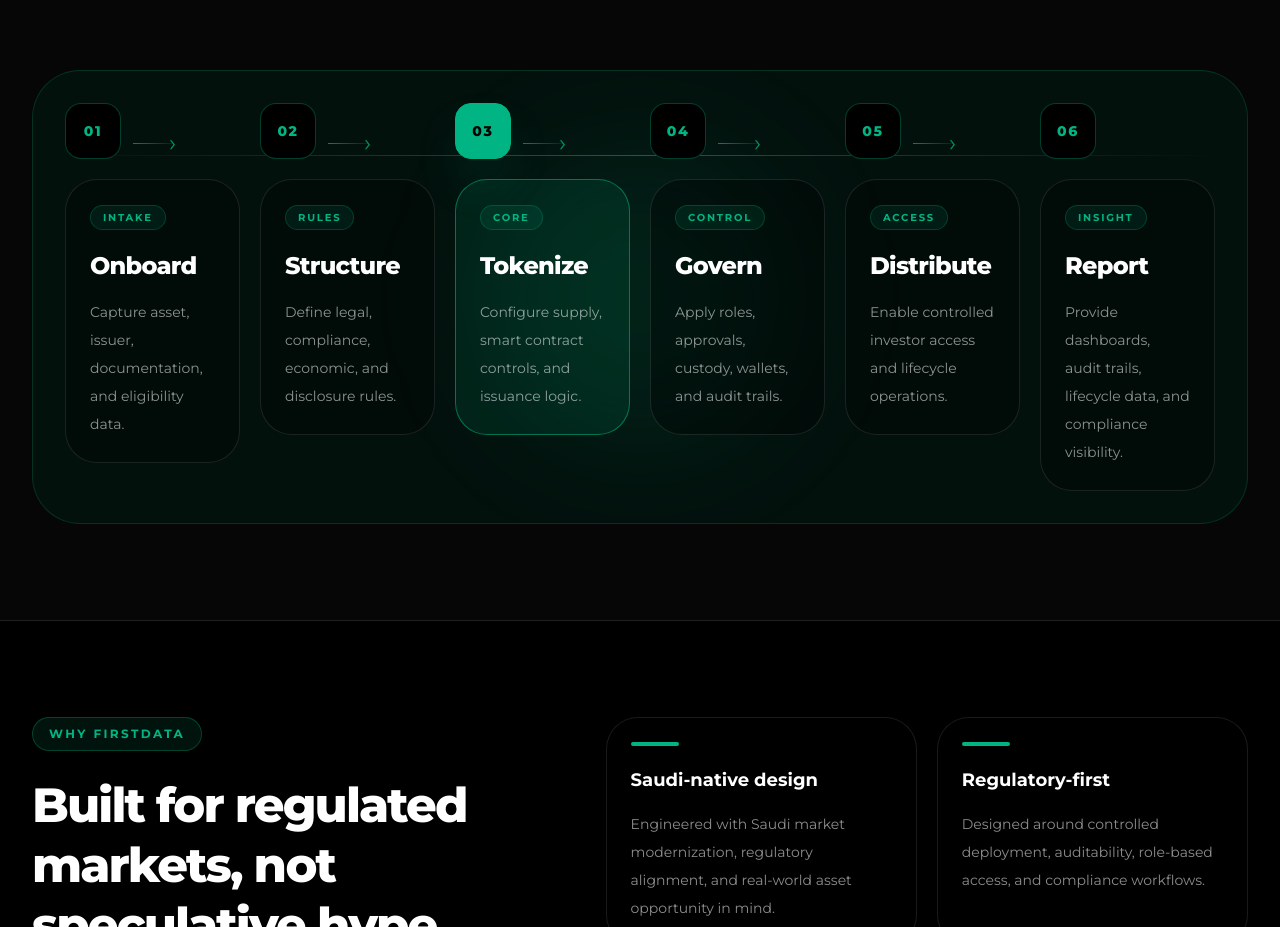
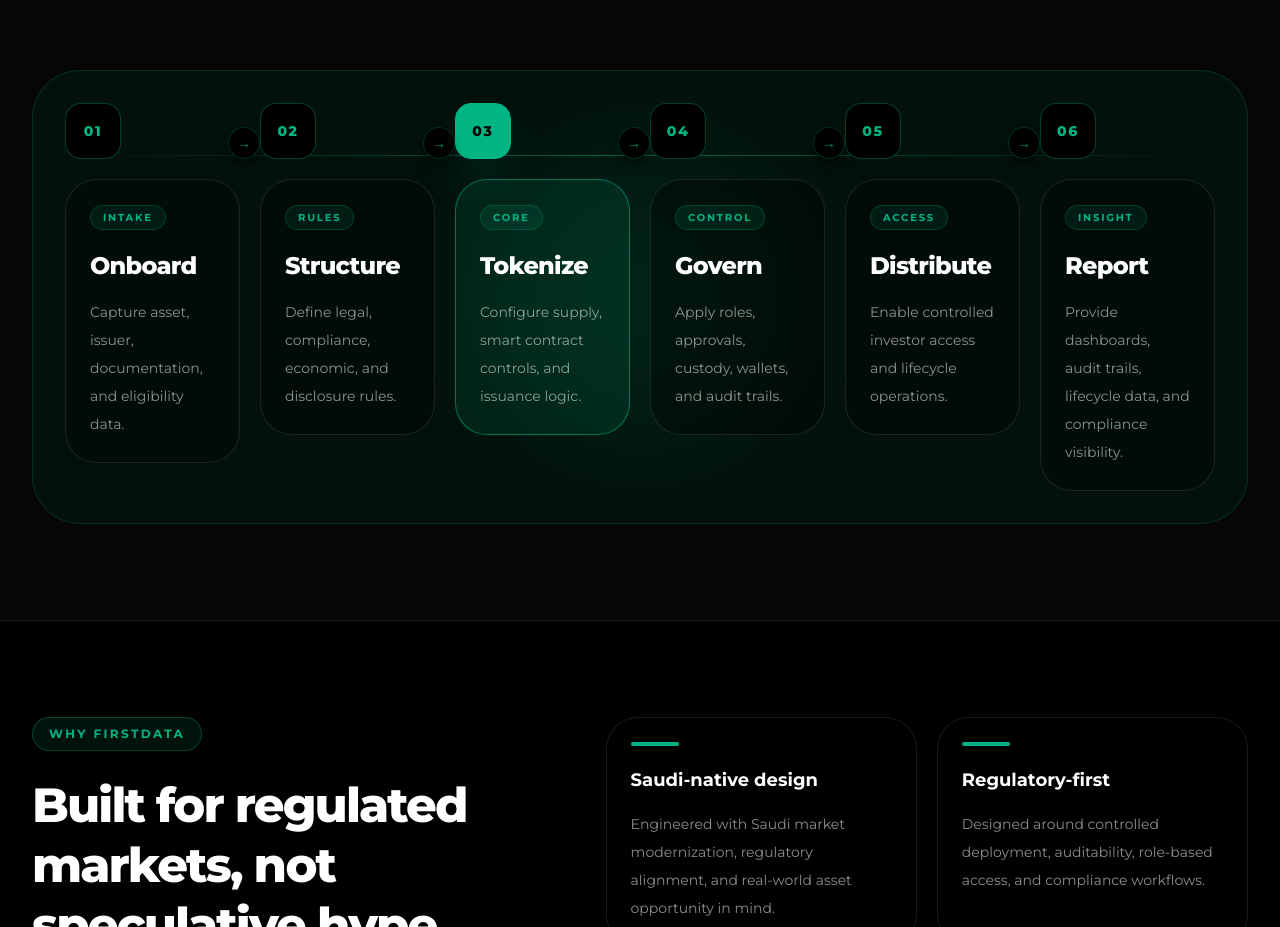
Before and after one commit to selmanpak/firstdata-website, a React (Vite) app: page / in a window 1280 px wide. Shown: the part 2348-3275 px from the top of the page. Built offline with nearby package versions, Linux system fonts and the light colour scheme.

Commit message:
Refine homepage flow arrows

```diff
--- a/src/components/cards.tsx
+++ b/src/components/cards.tsx
@@ -67,12 +67,11 @@ export function FlowRailStep({
         </div>
       </div>
 
-      <div className="flow-arrow pointer-events-none absolute left-[4.25rem] top-7 hidden items-center text-[#00B583]/75 lg:flex">
-        <span className="h-px w-10 bg-gradient-to-r from-[#00B583]/70 to-[#00B583]/10" />
-        <span className="-ml-1 text-2xl leading-none">›</span>
+      <div className="flow-arrow pointer-events-none absolute -right-5 top-6 z-20 hidden h-8 w-8 items-center justify-center rounded-full border border-[#00B583]/25 bg-black text-sm font-bold text-[#00B583]/80 shadow-lg shadow-black/40 lg:flex">
+        →
       </div>
 
-      <div className="flow-arrow pointer-events-none absolute left-7 top-16 h-8 w-px bg-gradient-to-b from-[#00B583]/45 to-transparent lg:hidden" />
+      <div className="flow-arrow pointer-events-none mx-0 mb-5 ml-7 mt-[-0.5rem] hidden h-8 w-px bg-gradient-to-b from-[#00B583]/45 to-transparent max-lg:block" />
 
       <div
         className={`min-h-[220px] rounded-[2rem] border p-6 transition group-hover:-translate-y-1 ${
```
